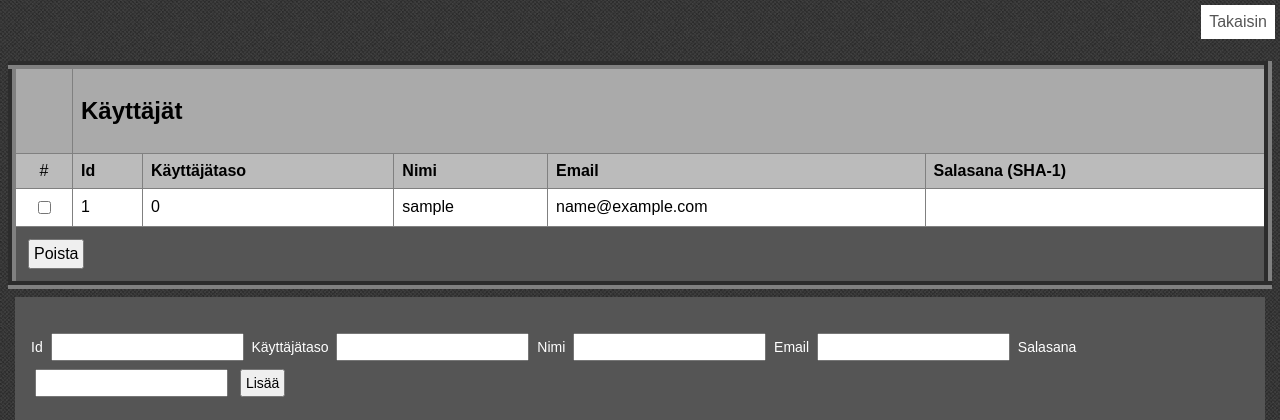
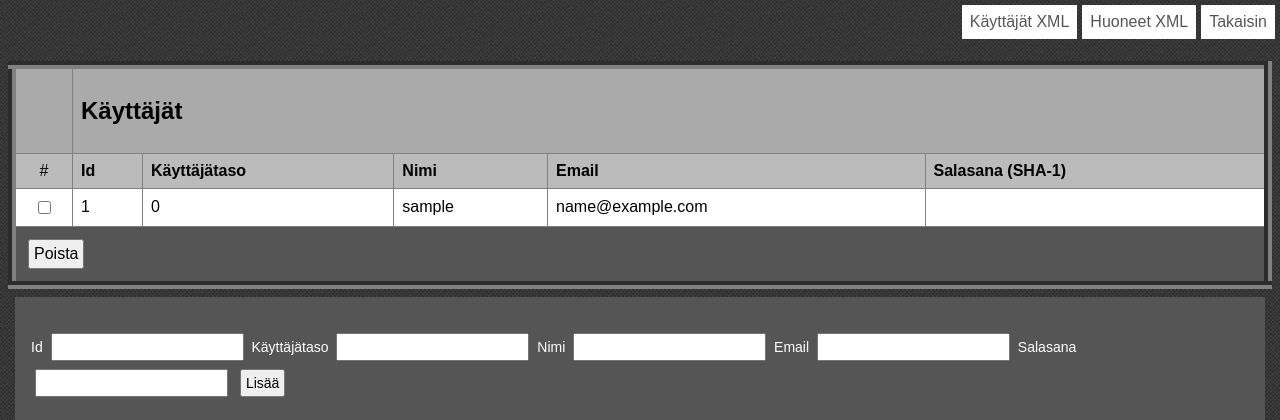
Before and after one commit to gaissa/Roomservice, a PHP site: page /Roomservice/php/admin.php in a window 1280 px wide. Shown: the top 420 px of the page. Run offline with PHP 8.4, Linux system fonts and the light colour scheme; the visitor is signed in with stand-in values (Sample User, id 1); data that the repository does not hold is empty.

Commit message:
TODO: make saving to users.xml and rooms.xml work

```diff
--- a/app/js/index.js
+++ b/app/js/index.js
@@ -18,7 +18,7 @@ var isReserved;
 
         $.ajax( {
             type: 'POST',
-            url: 'xml/rooms_to_xml.php',
+            url: '../xml/rooms_to_xml.php',
             async: false,
             success: function(result){
                     showDialogRSS();
@@ -31,7 +31,7 @@ var isReserved;
 
         $.ajax( {
             type: 'POST',
-            url: 'xml/users_to_xml.php',
+            url: '../xml/users_to_xml.php',
             async: false,
             success: function(result){
                     showDialogRSS();
--- a/app/php/admin.php
+++ b/app/php/admin.php
@@ -37,12 +37,15 @@
     <link href="../css/normalize.css" rel="stylesheet" type="text/css"/>
     <link href="../css/datepicker.css" rel="stylesheet" type="text/css"/>
     <link href="../css/adminstyle.css" rel="stylesheet" type="text/css"/>
+	<script type="text/javascript" src="../js/index.js"></script>
 
 </head>
 
 <body>
 
     <div id="rss" class="logout"><a href="../admin_index.php">Takaisin</a></div>
+	<div id="rooms" class="logout"><a href="#">Huoneet XML</a></div>
+	<div id="users" class="logout"><a href="#">Käyttäjät XML</a></div>
 
     <div id="wrap_first">
     <table border="0" cellspacing="1" cellpadding="0">
```
Also changed, not shown: app/xml/rooms_to_xml.php (+4 -4 lines).
